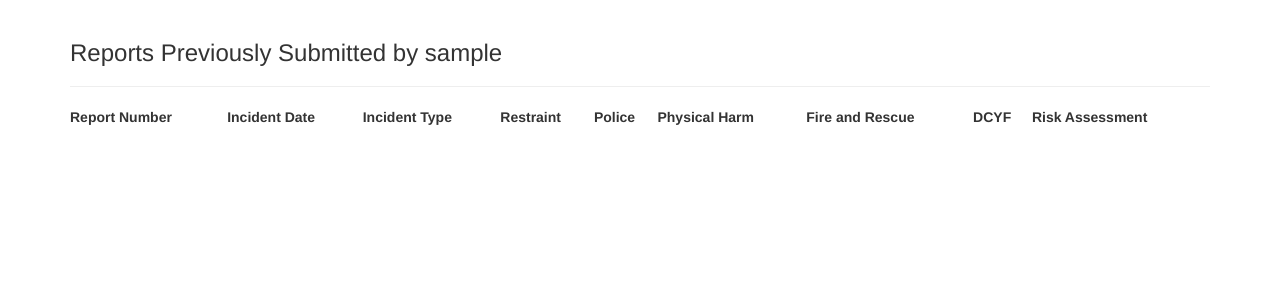
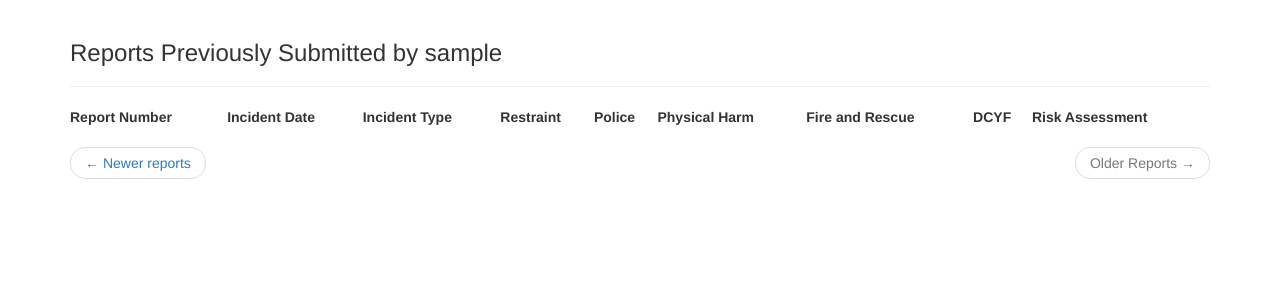
Before and after one commit to tahda0913/web_CIR, a Flask app: a page that uses app/templates/user.html in a window 1280 px wide. Shown: the part 52-352 px from the top of the page. Run offline with Flask 2, Linux system fonts and the light colour scheme; the visitor is signed in with stand-in values (Sample User, id 1); data comes from the database, SQL or seed files in the repository; data that the repository does not hold is empty; parts of the project's set-up code (start-up, migrations or seed data) failed here and were passed over; some libraries are stand-ins or nearby versions.

Commit message:
More style changes

```diff
--- a/app/routes.py
+++ b/app/routes.py
@@ -65,8 +65,8 @@ def CIR():
 @login_required
 def user(username):
     user = User.query.filter_by(username=username).first_or_404()
-    page = request.args.get('page', 1, type=int)
-    reports = user.reports.paginate(page, 10, False)
+    page = request.args.get('page', 10, type=int)
+    reports = user.reports.paginate(page, 1, False)
     next_url = url_for('user', username=user.username, page=reports.next_num) \
         if reports.has_next else None
     prev_url = url_for('user', username=user.username, page=reports.prev_num) \
--- a/app/templates/user.html
+++ b/app/templates/user.html
@@ -29,12 +29,20 @@
     </tr>
     {% endfor %}
     </table>
-    {% if prev_url %}
-    <a href="{{ prev_url }}">Newer Reports</a>
-    {% endif %}
-    {% if next_url %}
-    <a href="{{ next_url }}">Older Reports</a>
-    {% endif %}
+    <nav aria-label="...">
+      <ul class="pager">
+        <li class="previous{% if not prev_url %} disabled{% endif %}">
+          <a href="{{ prev_url or '#' }}">
+            <span aria-hidden="true">&larr;</span> Newer reports
+          </a>
+        </li>
+        <li class="next{% if not next_url %} disabled{% endif %}">
+          <a href="{{ next_url or '#' }}">
+            Older Reports <span aria-hidden="true">&rarr;</span>
+          </a>
+        </li>
+      </ul>
+    </nav>
     <script>
     function sortTable(n) {
       var table, rows, switching, i, x, y, shouldSwitch, dir, switchcount=0;
```
